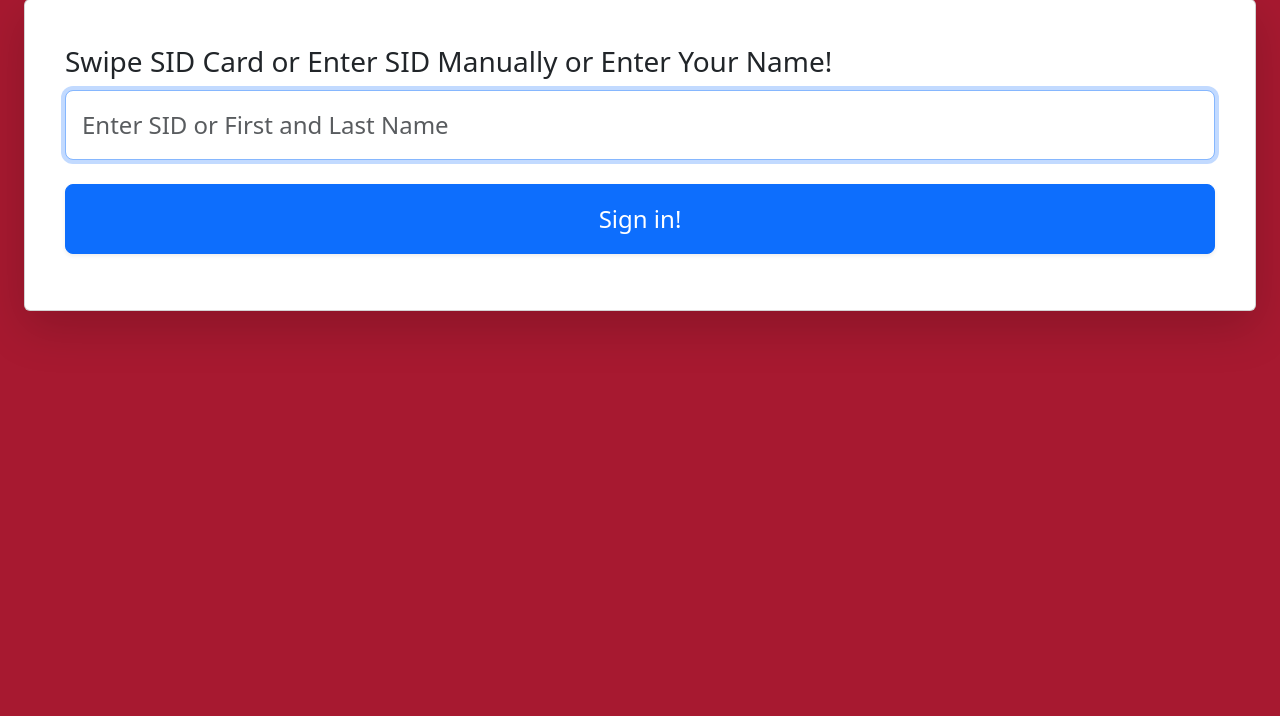
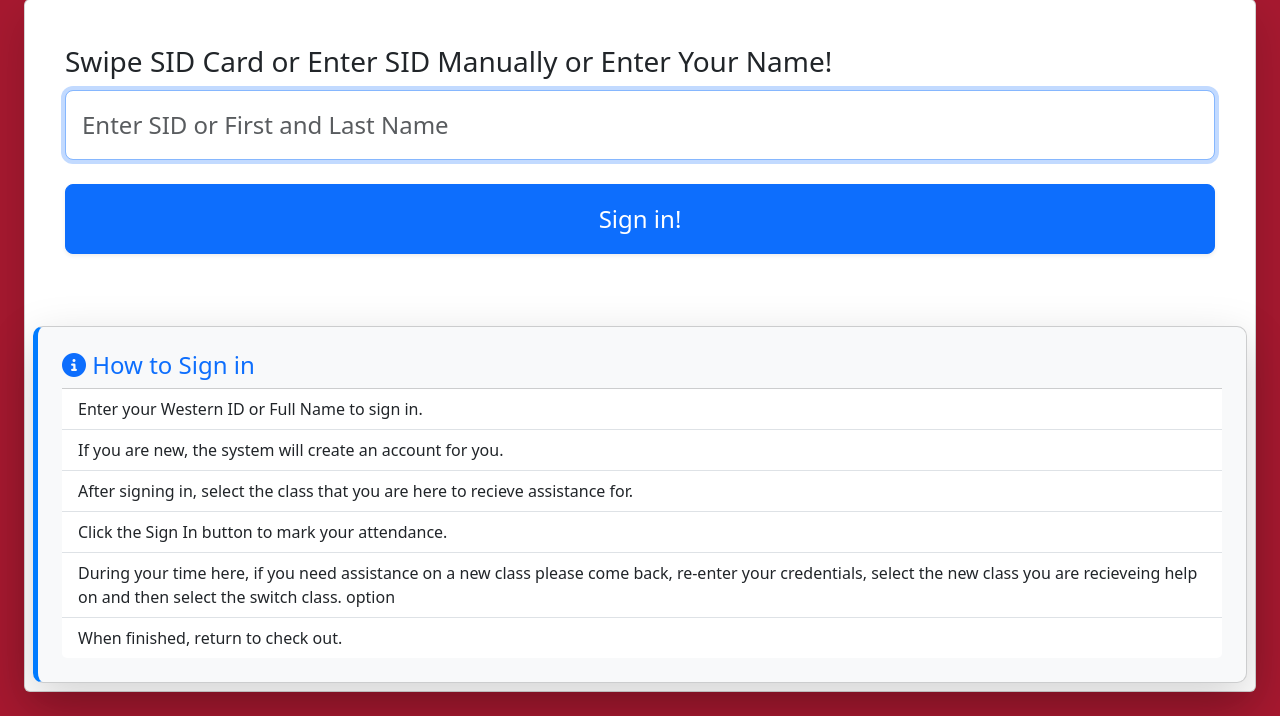
Before and after one commit to maxcramerhub/llcmonitor, a Django app: page /monitor/ in a window 1280 px wide. Shown: the part 233-949 px from the top of the page. Before the commit the page ends 565 px from the top, so only its background shows below. Run offline with Django 5.2, Linux system fonts and the light colour scheme.

Commit message:
Spencer changes - views, index, and base. Name display across different templates, error checking for ID length and User input for first and last name

```diff
--- a/monitor/templates/monitor/index.html
+++ b/monitor/templates/monitor/index.html
@@ -15,6 +15,17 @@
     </div>
 </div>
 
+{% if messages %}
+    <div class="alert-container">
+        {% for message in messages %}
+            <div class="alert alert-danger" role="alert">
+                {{ message }}
+            </div>
+        {% endfor %}
+    </div>
+{% endif %}
+
+
 <!-- initial check in view -->
 <div class="card p-2 m-4 shadow-lg">
     <div class="card-body">
@@ -31,4 +42,22 @@
         </div>
 </div>
 </div>
+
+<div class="card shadow-lg p-4 mt-4" style="background-color: #f8f9fa; border-left: 5px solid #007bff; border-radius: 10px;">
+    <h4 class="text-primary"><i class="fa-solid fa-info-circle"></i> How to Sign in</h4>
+    <ul class="list-group list-group-flush">
+        <li class="list-group-item">Enter your Western ID or Full Name to sign in.</li>
+        <li class="list-group-item">If you are new, the system will create an account for you.</li>
+        <li class="list-group-item">After signing in, select the class that you are here to recieve assistance for.</li>
+        <li class="list-group-item">Click the Sign In button to mark your attendance.</li>
+        <li class="list-group-item">During your time here, if you need assistance on a new class
+            please come back, re-enter your credentials, select the new class you are recieveing help on and then select the switch class.
+        option</li>
+        <li class="list-group-item">When finished, return to check out.</li>
+
+    </ul>
+</div>
+
+
+
 {% endblock %}
--- a/monitor/views.py
+++ b/monitor/views.py
@@ -11,6 +11,7 @@ from django.utils import timezone
 from django.contrib.auth.decorators import login_required
 import json
 from django.contrib import messages
+from monitor.models import Students
 
 #------------------------------------------------------------------------
 #Enter StuID or Name Sign In Page
@@ -25,7 +26,10 @@ def index(request):
         #************************
         # login is numeric
         #************************
-        if all(x.isnumeric() for x in login):
+        # so this if all(x.isnumeric() for x in login and len(login) == 7):
+
+        # if all(x.isnumeric() for x in login):
+        if login.isdigit() and len(login) == 7:  #
 
             student = Students.objects.filter(western_id = int(login)).first()
             class_exist = student.classes.count() if student else 0
@@ -43,36 +47,75 @@ def index(request):
                 request.session['student_id'] = student.student_id
                 return redirect('class-select/')
 
+
+
+        # else:
+        #     messages.error(request, "Please enter only numbers if entering an ID")
+        #     return render(request, 'monitor/index.html')
+
+
         #************************
         # login is a name
         #************************
         elif all(x.isalpha() or x.isspace() for x in login):
             loginArr = login.split()
-            print(loginArr)
+
+            if len(loginArr) < 2:
+                messages.error(request, "Please enter a first and last name.")
+                return render(request, 'monitor/index.html')
+
+            # print(loginArr) , try to
             student = Students.objects.filter(fname = loginArr[0], lname = loginArr[1]).first()
-            print(student)
 
-            class_exist = student.classes.count() if student else 0
+            # student = Students.objects.filter(fname="John", lname="Doe", western_id=None)
+            # print(student)
+
+            class_exist = 0
+
+            if not student:
+                student = Students.objects.create(fname=loginArr[0], lname=loginArr[1], western_id=None)
+
+            #check this, im thinking this is storing the naems so it will display across multiple
+            request.session['student_name'] = student.fname
+            request.session['student_id'] = student.student_id
+
+            class_exist = student.classes.count()
+
             #If we found a student
-            if student and class_exist > 0:
+            # if student and class_exist > 0:
+            if class_exist > 0: #student has classes
                 request.session['student_name'] = loginArr[0]
                 request.session['student_id'] = student.student_id
                 return redirect('class-check/')
-            elif student and class_exist == 0:
-                student = Students.objects.get(fname = loginArr[0], lname = loginArr[1], western_id=None)
-                request.session['student_id'] = student.student_id
-                request.session['student_name'] = loginArr[0]
-                return redirect('class-select/', type)
-            else:
-                #TODO: Change to setup once created
-                student = Students.objects.create(fname = loginArr[0], lname = loginArr[1],western_id=None)
+            else: #student and class_exist == 0:
+                #student = Students.objects.get(fname = loginArr[0], lname = loginArr[1], western_id=None)
                 request.session['student_id'] = student.student_id
                 request.session['student_name'] = loginArr[0]
                 return redirect('class-select/')
 
+            # else:
+            #     #TODO: Change to setup once created
+            #     student = Students.objects.create(fname = loginArr[0], lname = loginArr[1],western_id=None)
+            #     request.session['student_id'] = student.student_id
+            #     request.session['student_name'] = loginArr[0]
+            #     return redirect('class-select/')
 
-        else:
+
+            if student:
+                request.session['student_name'] = loginArr[0]
+                request.session['student_id'] = student.student_id
+                return redirect('class-select/')
+            else:
+                messages.error(request, "There was an issue creating your student record.")
+                return render(request, 'monitor/index.html') #return to the login page
+
+            #TODO finish this section, send error message
+
+        elif not login.isdigit() or len(login) != 7:  #check to make sure id is 7 numbers and all numbers
+            messages.error(request, "Please re-enter ID - must be 7 numbers")
             return render(request, 'monitor/index.html')
+
+
     else:
         return render(request, 'monitor/index.html')
 
@@ -90,6 +133,7 @@ def success(request):
 #------------------------------------------------------------------------
 
 def class_check(request):
+    # student_name = request.session.get('student_name')
     student_id = request.session.get('student_id')
     print(str(student_id))
     student = Students.objects.get(student_id=student_id)
@@ -123,7 +167,7 @@ def class_check(request):
                     class_field=class_obj
                 )
 
-                messages.success(request, f'Thanks for checking in to {class_obj.class_name}!')
+                messages.success(request, f'Thanks for checking in to {class_obj.class_name}, {request.session.get("student_name")}!')
                 messages.info(request, 'Please come back to check out when you are done!')
                 return redirect('monitor:success')
             except (Students.DoesNotExist, Class.DoesNotExist) as e:
@@ -140,7 +184,7 @@ def class_check(request):
                 checkin.checkout_time = timezone.now()
                 checkin.save()
 
-                messages.success(request, f'Thanks for checking out of {checkin.class_field.class_name}!')
+                messages.success(request, f'Thanks for checking out of {checkin.class_field.class_name}, {request.session.get("student_name")}!')
                 messages.info(request, 'Leave a review of your experience?')
                 return redirect('monitor:success')
             except (Students.DoesNotExist, Class.DoesNotExist) as e:
@@ -165,7 +209,7 @@ def class_check(request):
                     class_field=class_obj
                 )
 
-                messages.success(request, f'Thanks for checking in to {class_obj.class_name}!')
+                messages.success(request, f'Thanks for checking in to {class_obj.class_name}, {request.session.get("student_name")}!')
                 messages.info(request, 'Please come back to check out when you are done!')
                 return redirect('monitor:success')
         elif action == 'addclass':
@@ -180,7 +224,8 @@ def class_check(request):
     context = {
             'signed_in': signed_in,
             'student': student,
-            'classes': student_classes
+            'classes': student_classes,
+            'student_name': request.session.get('student_name', '')
     }
     # if not student_id:
     #     return redirect('index')
--- a/templates/base.html
+++ b/templates/base.html
@@ -8,6 +8,7 @@
     <link rel ="icon" href="{% static 'favicon.ico' %}" type="image/x-icon">
     <link href="https://cdn.jsdelivr.net/npm/bootstrap@5.3.2/dist/css/bootstrap.min.css" rel="stylesheet">
     <link rel="stylesheet" href="https://cdnjs.cloudflare.com/ajax/libs/font-awesome/6.5.1/css/all.min.css" integrity="sha512-DTOQO9RWCH3ppGqcWaEA1BIZOC6xxalwEsw9c2QQeAIftl+Vegovlnee1c9QX4TctnWMn13TZye+giMm8e2LwA==" crossorigin="anonymous" referrerpolicy="no-referrer" />
+
 </head>
 <body style="background-color: #a71930!important;">
     {% block content %}
```
